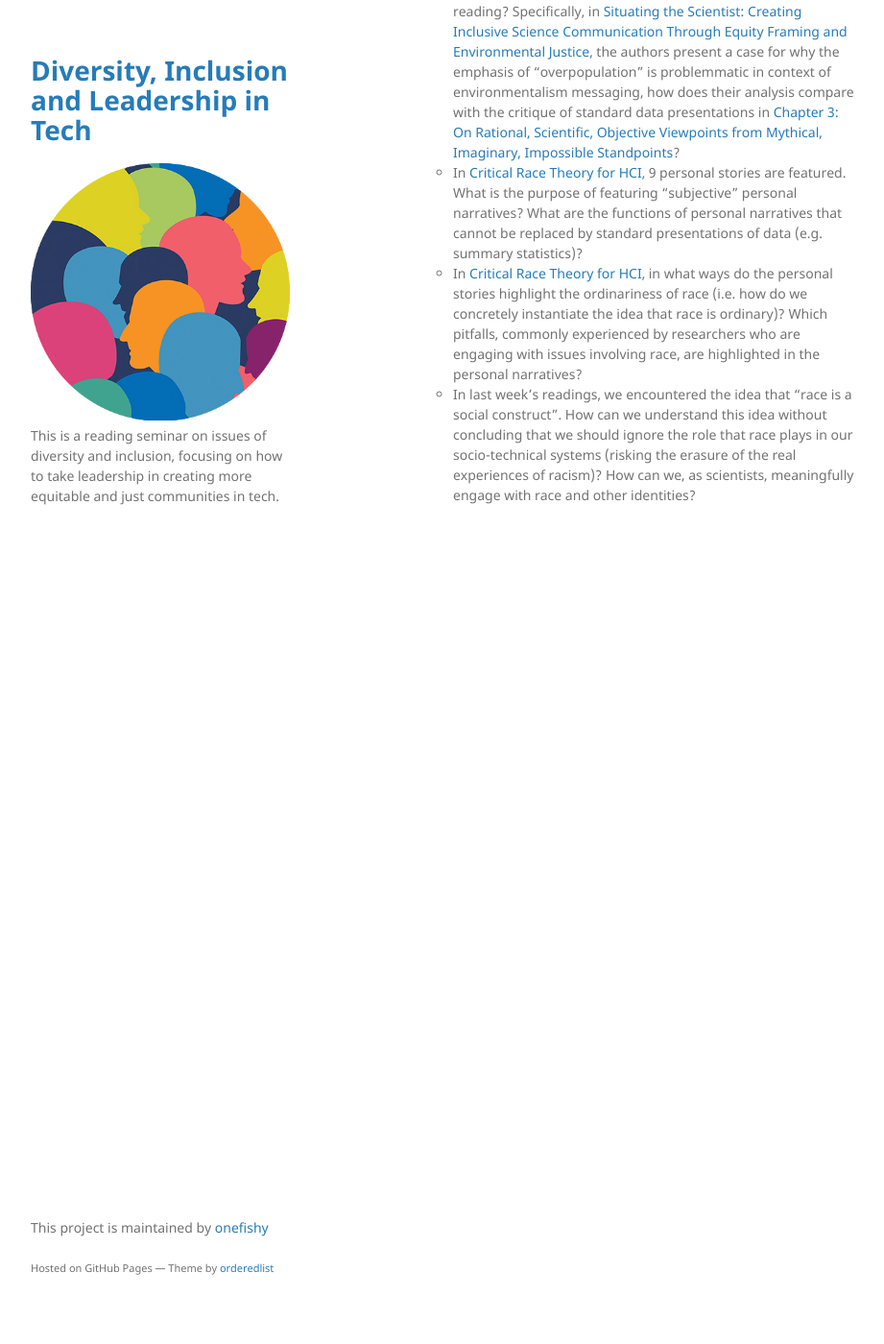
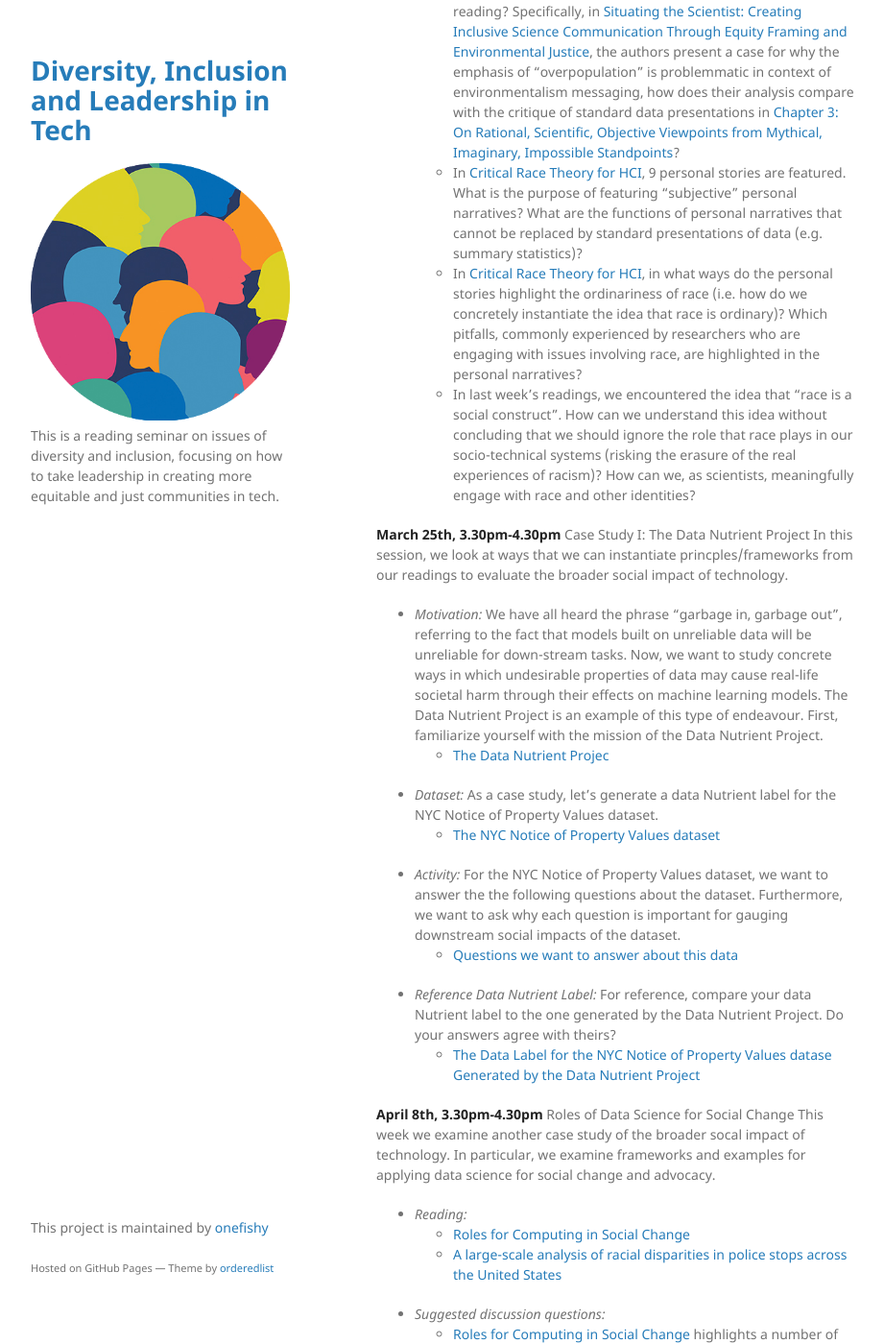
Before and after one commit to onefishy/DIL_in_tech, a Jekyll site: the page built from reading_group.md, in a window 1280 px wide and 1400 px high, scrolled down 2982 px. Shown: the whole window at 96% size, without its empty margins (178-1099 px from the left). Built offline with Jekyll 4.4.1, drawn with Linux system fonts in a browser that asks for light colours; our own code applies the rules of GitHub Pages for plain Markdown files; some of the changed text lies outside the part shown.

Commit message:
Update reading_group.md

```diff
--- a/reading_group.md
+++ b/reading_group.md
@@ -69,3 +69,34 @@ In order to establish a foundation of shared language and references, we ask tha
   - In [Critical Race Theory for HCI](https://www.alexandrato.com/papers/Critical_Race_Theory_for_HCI.pdf), 9 personal stories are featured. What is the purpose of featuring "subjective" personal narratives? What are the functions of personal narratives that cannot be replaced by standard presentations of data (e.g. summary statistics)?
   - In [Critical Race Theory for HCI](https://www.alexandrato.com/papers/Critical_Race_Theory_for_HCI.pdf), in what ways do the personal stories highlight the ordinariness of race (i.e. how do we concretely instantiate the idea that race is ordinary)? Which pitfalls, commonly experienced by researchers who are engaging with issues involving race, are highlighted in the personal narratives?
   - In last week's readings, we encountered the idea that "race is a social construct". How can we understand this idea without concluding that we should ignore the role that race plays in our socio-technical systems (risking the erasure of the real experiences of racism)? How can we, as scientists, meaningfully engage with race and other identities?
+
+**March 25th, 3.30pm-4.30pm** Case Study I: The Data Nutrient Project
+In this session, we look at ways that we can instantiate princples/frameworks from our readings to evaluate the broader social impact of technology.
+
+- *Motivation:*
+  We have all heard the phrase "garbage in, garbage out", referring to the fact that models built on unreliable data will be unreliable for down-stream tasks. Now, we want to study concrete ways in which undesirable properties of data may cause real-life societal harm through their effects on machine learning models. The Data Nutrient Project is an example of this type of endeavour. First, familiarize yourself with the mission of the Data Nutrient Project.
+  - [The Data Nutrient Projec](https://datanutrition.org)
+
+- *Dataset:*
+  As a case study, let's generate a data Nutrient label for the NYC Notice of Property Values dataset.
+  - [The NYC Notice of Property Values dataset](https://a836-pts-access.nyc.gov/care/forms/htmlframe.aspx?mode=content/home.htm)
+
+- *Activity:*
+  For the NYC Notice of Property Values dataset, we want to answer the the following questions about the dataset. Furthermore, we want to ask why each question is important for gauging downstream social impacts of the dataset.
+  - [Questions we want to answer about this data](https://docs.google.com/presentation/d/1So9fy6FWH4F2_lgNxkoqPM82etnh0mKAPXqavLJ6hdo/edit#slide=id.p)
+
+- *Reference Data Nutrient Label:*
+  For reference, compare your data Nutrient label to the one generated by the Data Nutrient Project. Do your answers agree with theirs?
+  - [The Data Label for the NYC Notice of Property Values datase Generated by the Data Nutrient Project](https://datanutrition.org/labels/nopv-nyc/#Selector-title)
+
+**April 8th, 3.30pm-4.30pm** Roles of Data Science for Social Change
+This week we examine another case study of the broader socal impact of technology. In particular, we examine frameworks and examples for applying data science for social change and advocacy.
+- *Reading:*
+  - [Roles for Computing in Social Change](https://dl.acm.org/doi/pdf/10.1145/3351095.3372871)
+  - [A large-scale analysis of racial disparities in police stops across the United States](https://5harad.com/papers/100M-stops.pdf)
+
+- *Suggested discussion questions:*
+  - [Roles for Computing in Social Change](https://dl.acm.org/doi/pdf/10.1145/3351095.3372871) highlights a number of categories of ways that computing can contribute to social change. In which category, if any, does the work described in [A large-scale analysis of racial disparities in police stops across the United States](https://5harad.com/papers/100M-stops.pdf) fall? Can you think of some recent examples of "AI for social good" projects and map them to the categories outlined in [Roles for Computing in Social Change](https://dl.acm.org/doi/pdf/10.1145/3351095.3372871)?
+  - What are some potential draw-backs and blind-spots of the study in [A large-scale analysis of racial disparities in police stops across the United States](https://5harad.com/papers/100M-stops.pdf)? What are some limitations on the generalizability of the insights/conclusions in the paper?
+  - What are the implementational bottlenecks for each category of computing application in [Roles for Computing in Social Change](https://dl.acm.org/doi/pdf/10.1145/3351095.3372871)(e.g. what are the political, economic, cultural challenges that must be overcome in order to achieve social change via tech in each category)?
+  - Do you agree with the taxonomy of computing applications in [Roles for Computing in Social Change](https://dl.acm.org/doi/pdf/10.1145/3351095.3372871)?
```
